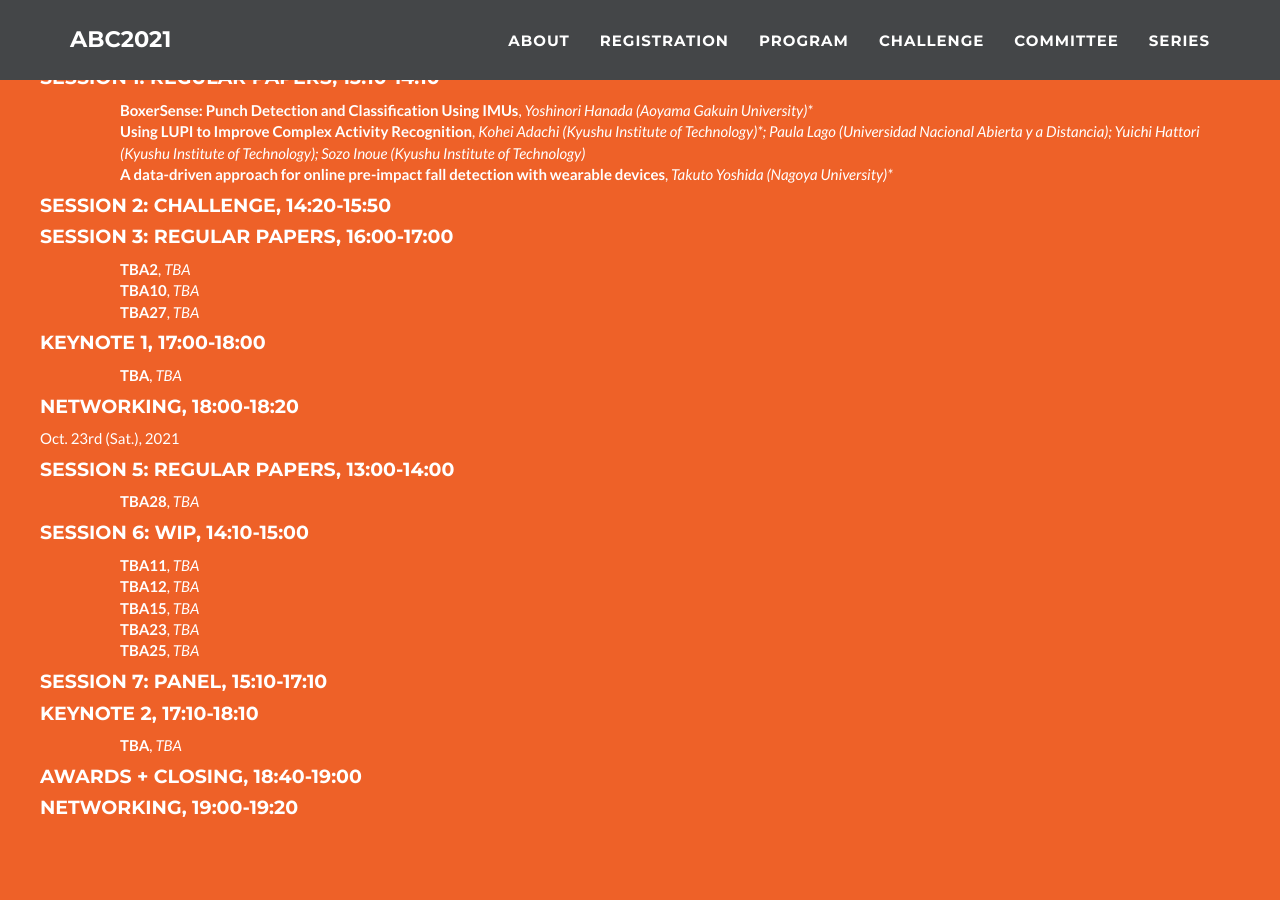
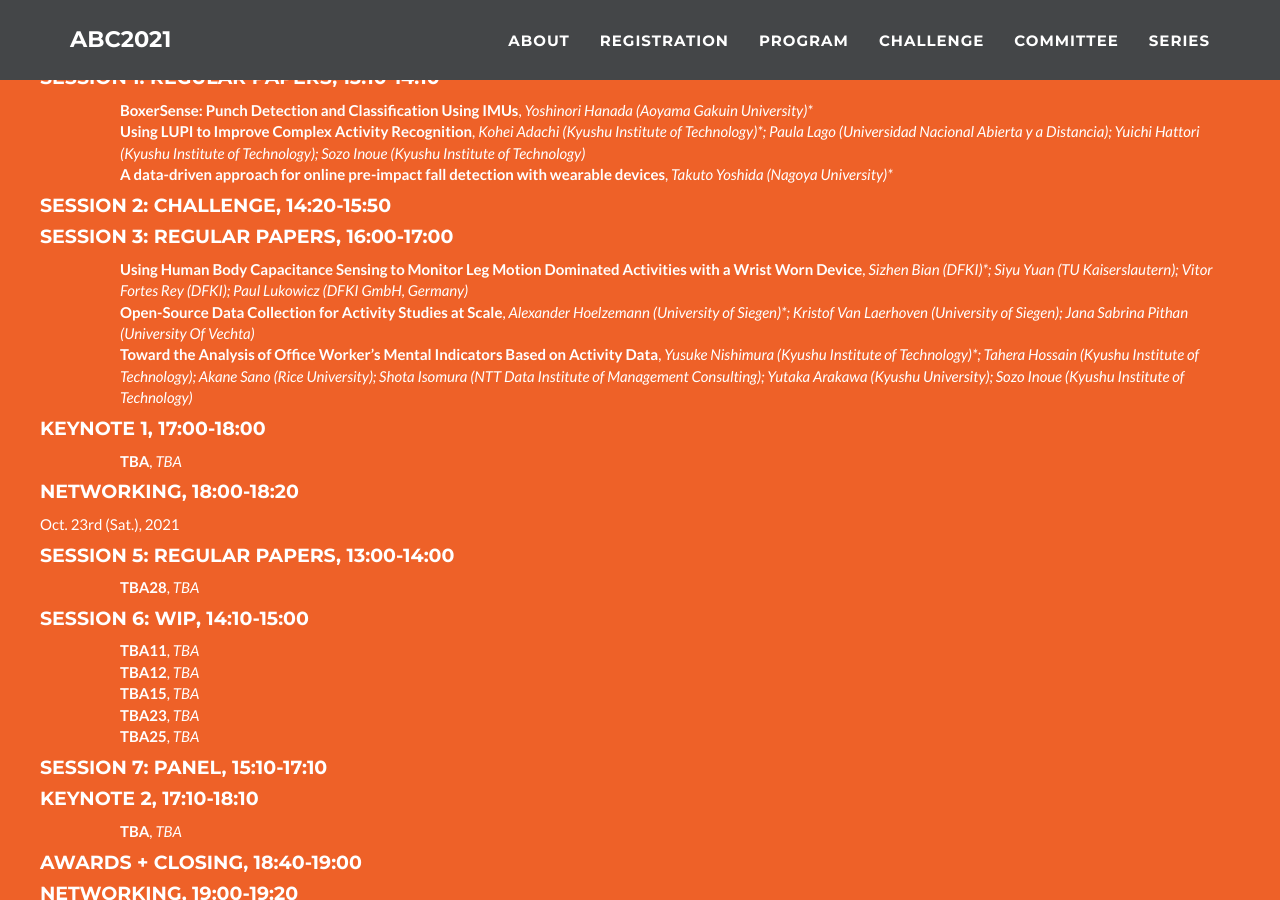
Before and after one commit to abc-research/abc-research.github.io, a Jekyll site: the page built from index.html, in a window 1280 px wide and 900 px high, scrolled down 1965 px. Built offline with Jekyll 4.4.1, drawn with Linux system fonts in a browser that asks for light colours.

Commit message:
Update _config.yml

```diff
--- a/_config.yml
+++ b/_config.yml
@@ -98,12 +98,12 @@ program:
       - name: "Session 3: Regular papers"
         time: "16:00-17:00"
         paper:
-          - title: "TBA2"
-            authors: "TBA"
-          - title: "TBA10"
-            authors: "TBA"
-          - title: "TBA27"
-            authors: "TBA"
+          - title: "Using Human Body Capacitance Sensing to Monitor Leg Motion Dominated Activities with a Wrist Worn Device"
+            authors: "Sizhen Bian (DFKI)*; Siyu Yuan (TU Kaiserslautern); Vitor Fortes Rey (DFKI); Paul Lukowicz (DFKI GmbH, Germany)"
+          - title: "Open-Source Data Collection for Activity Studies at Scale"
+            authors: "Alexander Hoelzemann (University of Siegen)*; Kristof Van Laerhoven (University of Siegen); Jana Sabrina Pithan (University Of Vechta)"
+          - title: "Toward the Analysis of Office Worker’s Mental Indicators Based on Activity Data"
+            authors: "Yusuke Nishimura (Kyushu Institute of Technology)*; Tahera Hossain (Kyushu Institute of Technology); Akane Sano (Rice University); Shota Isomura (NTT Data Institute of Management Consulting); Yutaka Arakawa (Kyushu University); Sozo Inoue (Kyushu Institute of Technology)"
       - name: "Keynote 1"
         time: "17:00-18:00"
         paper:
```
